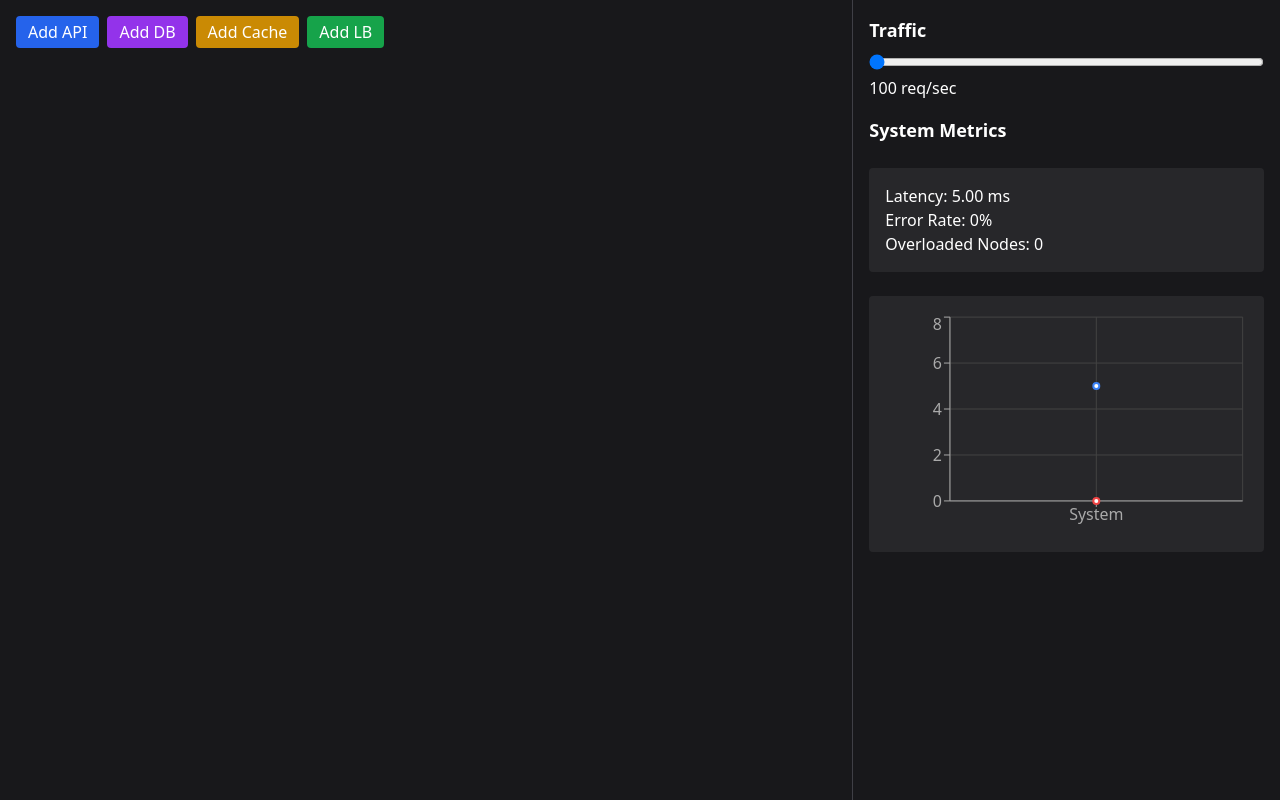
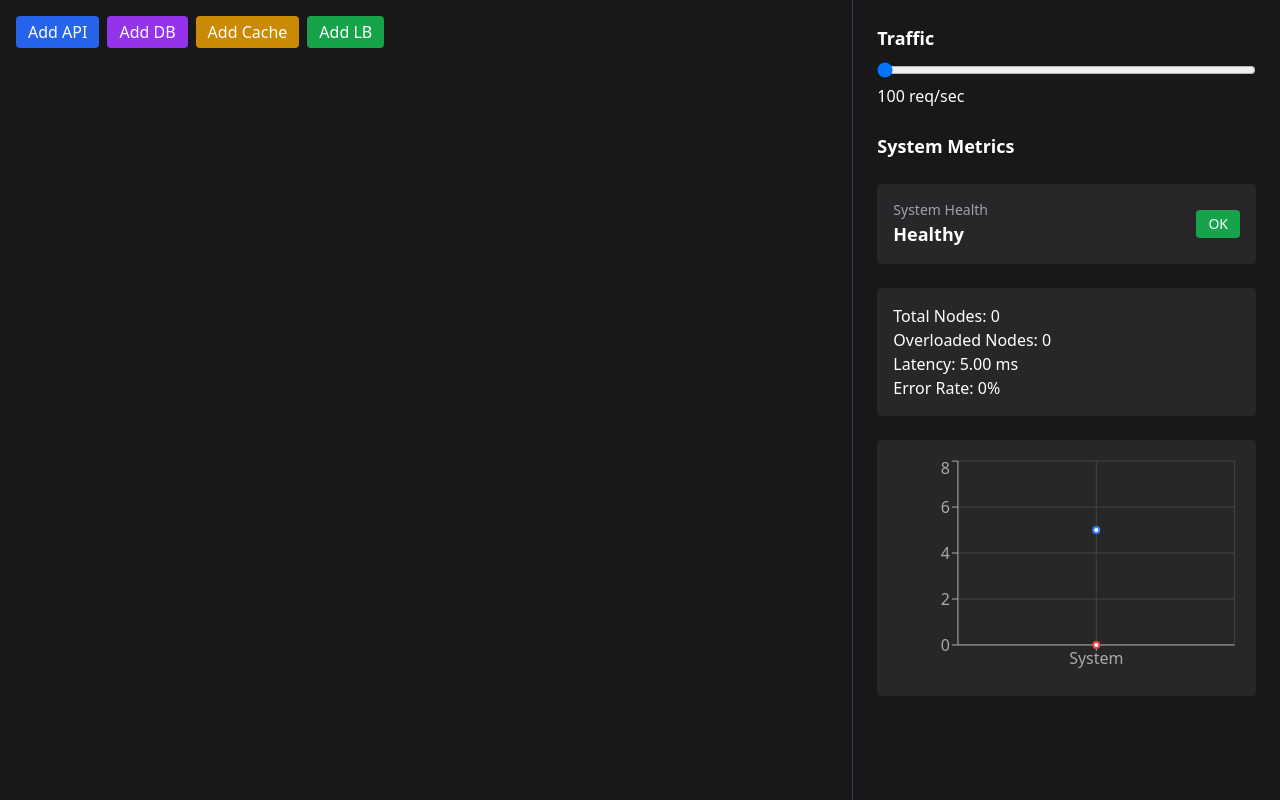
Before and after one commit to Midhun1618/SysCraft, a Next.js app: page / in a window 1280 px wide. Built offline with nearby package versions, Linux system fonts and the light colour scheme.

Commit message:
updated UI dashboard

```diff
--- a/app/page.tsx
+++ b/app/page.tsx
@@ -6,14 +6,19 @@ import TrafficControl from "@/components/dashboard/TrafficControl";
 
 export default function Home() {
   return (
-    <main className="flex h-screen">
-      <div className="w-2/3 border-r border-zinc-700">
+    <main className="grid grid-cols-3 h-screen">
+
+      {/* Architecture Canvas */}
+      <div className="col-span-2 border-r border-zinc-700 overflow-auto">
         <Canvas />
       </div>
-      <div className="w-1/3 p-4 space-y-4">
+
+      {/* Dashboard */}
+      <div className="p-6 space-y-6 bg-zinc-900 overflow-auto">
         <TrafficControl />
         <MetricsPanel />
       </div>
+
     </main>
   );
 }
--- a/components/dashboard/MetricsPanel.tsx
+++ b/components/dashboard/MetricsPanel.tsx
@@ -14,28 +14,48 @@ import {
 export default function MetricsPanel() {
   const simulation = useSimulation();
   const metrics = simulation.metrics;
+  const nodes = simulation.nodes;
 
   if (!metrics) return null;
+
+  const systemHealthy = metrics.overloadedNodes === 0;
 
   const data = [
     {
       name: "System",
       latency: metrics.totalLatency,
       errorRate: metrics.errorRate,
-      overloaded: metrics.overloadedNodes,
     },
   ];
 
   return (
     <div className="space-y-6">
+
       <h2 className="text-lg font-semibold">System Metrics</h2>
 
+      <div className="bg-zinc-800 p-4 rounded flex justify-between items-center">
+        <div>
+          <p className="text-sm text-zinc-400">System Health</p>
+          <p className="text-lg font-semibold">
+            {systemHealthy ? "Healthy" : "Degraded"}
+          </p>
+        </div>
+
+        <div
+          className={`px-3 py-1 rounded text-sm ${
+            systemHealthy ? "bg-green-600" : "bg-red-600"
+          }`}
+        >
+          {systemHealthy ? "OK" : "Issue"}
+        </div>
+      </div>
+
       <div className="bg-zinc-800 p-4 rounded">
+        <p>Total Nodes: {nodes.length}</p>
+        <p>Overloaded Nodes: {metrics.overloadedNodes}</p>
         <p>Latency: {metrics.totalLatency.toFixed(2)} ms</p>
         <p>Error Rate: {metrics.errorRate}%</p>
-        <p>Overloaded Nodes: {metrics.overloadedNodes}</p>
       </div>
-
       <div className="bg-zinc-800 p-4 rounded h-64">
         <ResponsiveContainer width="100%" height="100%">
           <LineChart data={data}>
```
